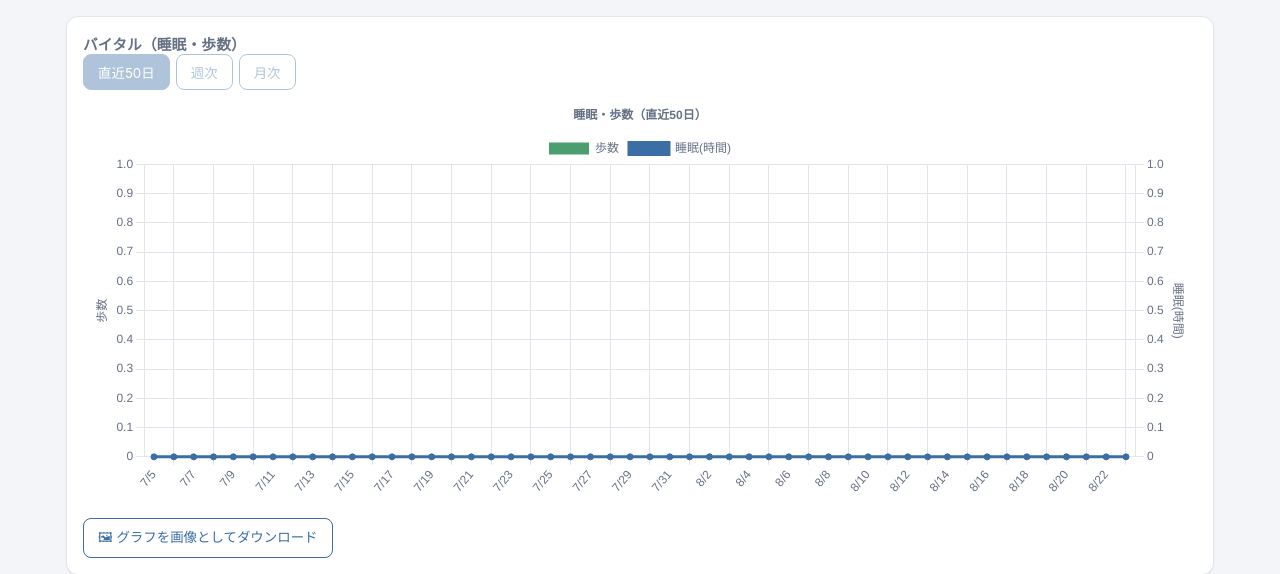
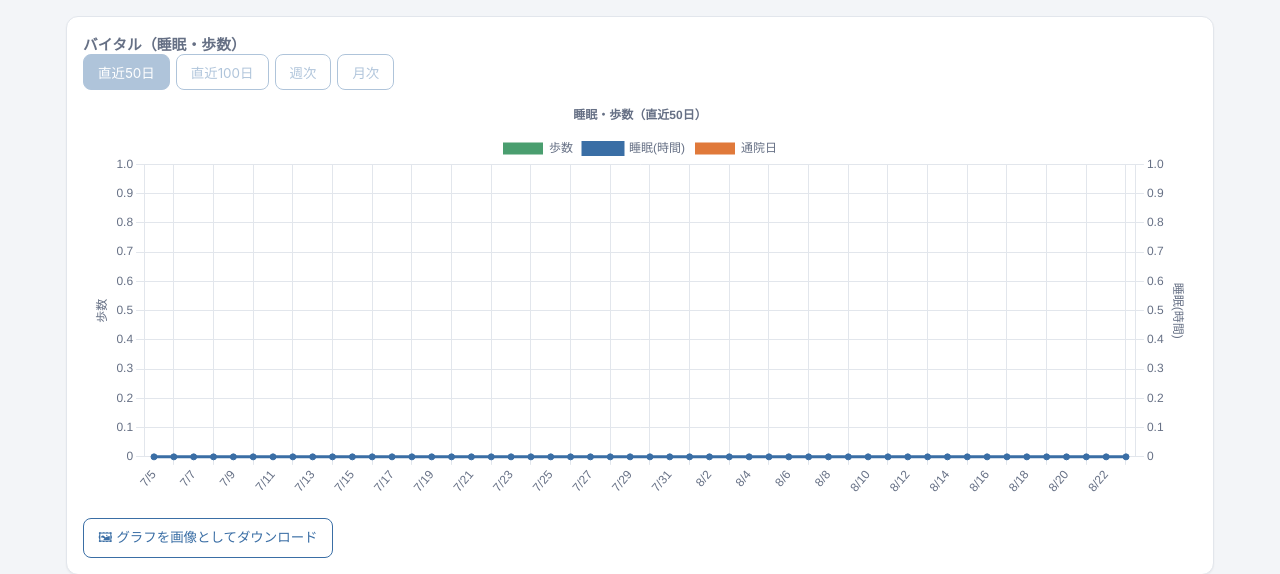
Before and after one commit to gojiroma/tuuinmemo, a Flask app: page / in a window 1280 px wide. Shown: the part 55-629 px from the top of the page. Run offline with Flask 3, Linux system fonts and the light colour scheme; data that the repository does not hold is empty; some libraries are stand-ins or nearby versions.

Commit message:
Add 直近100日 chart mode, 通院日 legend swatch, 2-pane doctor-page entry list
- Generalize the "recent N days" chart mode (recentModeDays()) instead of
  hardcoding 50, and add a 直近100日 toggle button alongside 直近50日 on
  both pages.
- Add a legend entry (orange swatch, "通院日") explaining what the
  highlighted bars/points mean, via Chart.js's legend generateLabels.
- Fix the monthly-mode title falling through to the wrong ternary branch
  for the new recentNNN modes.
- Doctor page (/) entry list now always renders as a fixed 2-column grid
  instead of an auto-fill grid that could grow to 3-4 columns on wide
  screens.

```diff
--- a/static/vitals-chart.js
+++ b/static/vitals-chart.js
@@ -57,12 +57,20 @@
     return `${y}/${Number(m)}`;
   }
 
-  const RECENT_DAYS = 50;
+  const RECENT_DAYS = 50; // default for the plain 'recent' mode (kept for backward compat)
   const MONTHLY_START = '2025-12-01';
+
+  // 'recent' == 50 days; 'recentNNN' (e.g. 'recent100') == NNN days.
+  function recentModeDays(mode) {
+    if (mode === 'recent') return RECENT_DAYS;
+    const m = /^recent(\d+)$/.exec(mode);
+    return m ? Number(m[1]) : null;
+  }
 
   function vitalsRangeForMode(mode) {
     const end = fmtDate(new Date());
-    if (mode === 'recent') return { start: addDays(end, -(RECENT_DAYS - 1)), end };
+    const recentDays = recentModeDays(mode);
+    if (recentDays) return { start: addDays(end, -(recentDays - 1)), end };
     if (mode === 'week') return { start: addDays(end, -7 * 12 + 1), end };
     return { start: MONTHLY_START, end }; // month: fixed start, not a rolling window
   }
@@ -70,7 +78,7 @@
   // Every bucket key in [start, end] for the given mode, so bar/line series stay aligned.
   function bucketKeysForRange(mode, start, end) {
     const keys = [];
-    if (mode === 'recent') {
+    if (recentModeDays(mode)) {
       for (let d = start; d <= end; d = addDays(d, 1)) keys.push(d);
     } else if (mode === 'week') {
       const last = weekStart(end);
@@ -120,7 +128,8 @@
 
     if (existingChart) existingChart.destroy();
 
-    const modeTitle = mode === 'recent' ? `（直近${RECENT_DAYS}日）` : mode === 'week' ? '（週平均）' : '（月平均）';
+    const recentDays = recentModeDays(mode);
+    const modeTitle = recentDays ? `（直近${recentDays}日）` : mode === 'week' ? '（週平均）' : '（月平均）';
 
     return new Chart(canvasEl, {
       data: {
@@ -149,7 +158,30 @@
       options: {
         maintainAspectRatio: false,
         plugins: {
-          legend: { display: true },
+          legend: {
+            display: true,
+            labels: {
+              // Append a swatch-only entry explaining the orange highlight,
+              // since it isn't a real dataset of its own.
+              generateLabels(chart) {
+                const items = Chart.defaults.plugins.legend.labels.generateLabels(chart);
+                items.push({
+                  text: '通院日',
+                  fillStyle: '#e0793a',
+                  strokeStyle: '#e0793a',
+                  lineWidth: 0,
+                  hidden: false,
+                });
+                return items;
+              },
+            },
+            onClick(e, legendItem, legend) {
+              // The 通院日 swatch has no dataset behind it — ignore clicks on it
+              // instead of letting Chart.js's default handler throw.
+              if (legendItem.datasetIndex === undefined) return;
+              Chart.defaults.plugins.legend.onClick.call(legend, e, legendItem, legend);
+            },
+          },
           title: { display: true, text: `睡眠・歩数${modeTitle}` },
         },
         scales: {
--- a/templates/index.html
+++ b/templates/index.html
@@ -176,6 +176,7 @@
       <h2 style="margin:0;">📊 バイタル（睡眠・歩数）</h2>
       <div class="period-toggle ui-fade">
         <button class="btn secondary" data-mode="recent">直近50日</button>
+        <button class="btn secondary" data-mode="recent100">直近100日</button>
         <button class="btn secondary" data-mode="week">週次</button>
         <button class="btn secondary" data-mode="month">月次</button>
       </div>
--- a/templates/view.html
+++ b/templates/view.html
@@ -17,8 +17,11 @@
 
   .entries-grid {
     display: grid;
-    grid-template-columns: repeat(auto-fill, minmax(380px, 1fr));
+    grid-template-columns: repeat(2, 1fr);
     gap: 14px;
+  }
+  @media (max-width: 700px) {
+    .entries-grid { grid-template-columns: 1fr; }
   }
   .entry-card {
     border: 1px solid var(--border);
@@ -50,6 +53,7 @@
       <h2 style="margin:0;">バイタル（睡眠・歩数）</h2>
       <div class="period-toggle ui-fade">
         <button class="btn secondary" data-mode="recent">直近50日</button>
+        <button class="btn secondary" data-mode="recent100">直近100日</button>
         <button class="btn secondary" data-mode="week">週次</button>
         <button class="btn secondary" data-mode="month">月次</button>
       </div>
```
Also changed, not shown: README.md.
